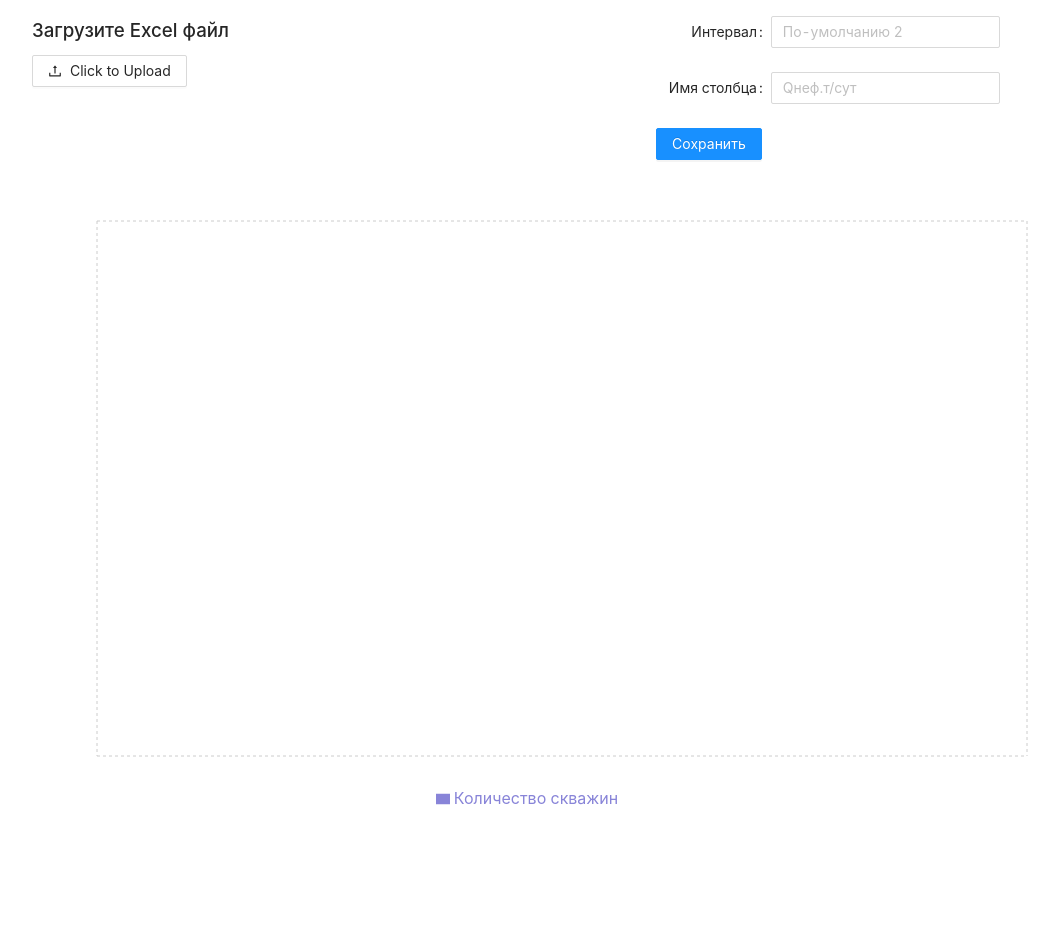
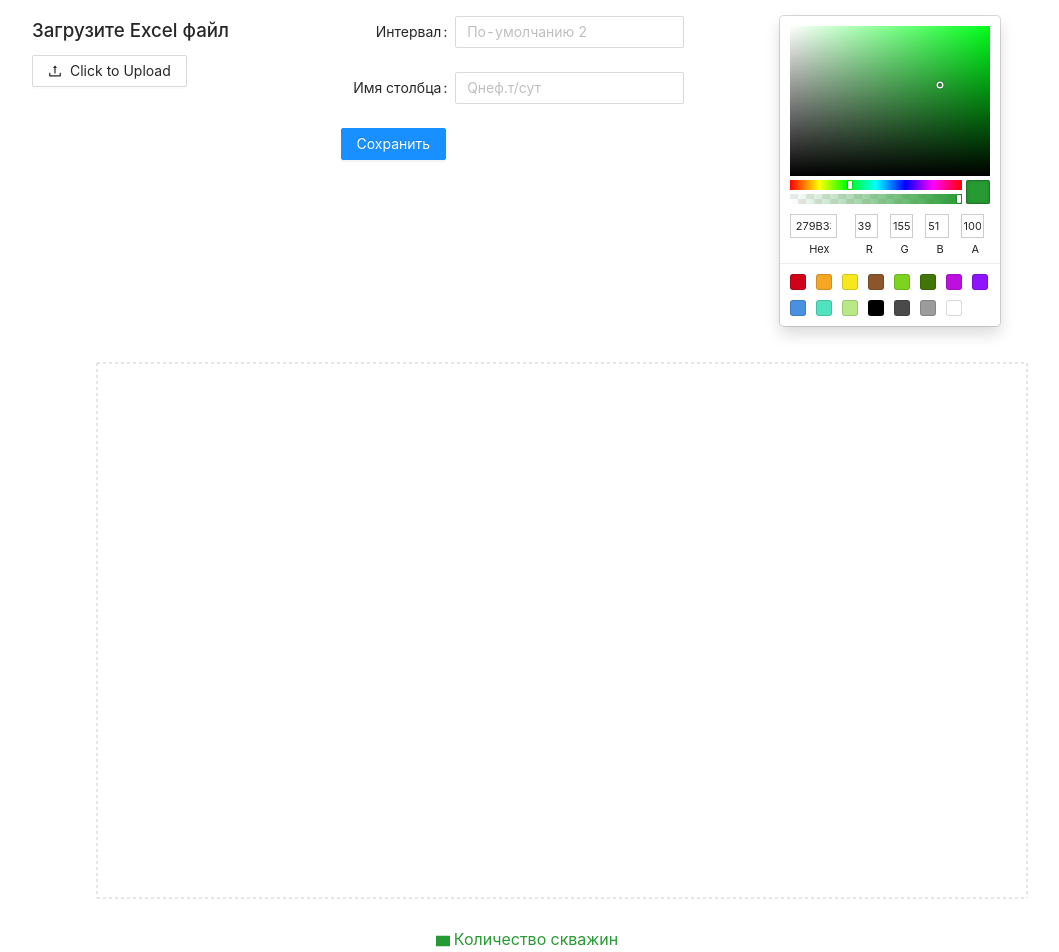
Before and after one commit to GabdrahmanovAR/charts-tn, a React (Create React App) app: page / in a window 1280 px wide. Shown: the top 952 px of the page, without its empty margins (124-1183 px from the left). Before the commit the page ends 823 px from the top, so only its background shows below. Built offline with nearby package versions, Linux system fonts and the light colour scheme.

Commit message:
Добавлена возможность выбора цвета диаграммы

```diff
--- a/package.json
+++ b/package.json
@@ -15,6 +15,7 @@
     "gh-pages": "^3.2.3",
     "node-sass": "^6.0.1",
     "react": "^17.0.2",
+    "react-color": "^2.19.3",
     "react-dom": "^17.0.2",
     "react-router-dom": "^6.2.1",
     "react-scripts": "5.0.0",
@@ -24,6 +25,7 @@
     "xlsx": "0.15.4"
   },
   "devDependencies": {
+    "@types/react-color": "^3.0.6",
     "@typescript-eslint/eslint-plugin": "^5.2.0",
     "@typescript-eslint/parser": "^5.2.0",
     "eslint-config-airbnb": "^18.2.1",
--- a/src/App.tsx
+++ b/src/App.tsx
@@ -5,6 +5,7 @@ import {
 } from 'antd';
 import { UploadOutlined } from '@ant-design/icons';
 import { RcFile } from 'antd/es/upload';
+import { SketchPicker } from 'react-color';
 import { importExcel } from './utils/importExcel';
 import Chart from './components/chart/Chart';
 import { IChartData } from './utils/ConvertJsonToChartData';
@@ -13,6 +14,7 @@ const App = () => {
   const [data, setData] = useState([] as IChartData[]);
   const [interval, setInterval] = useState(2);
   const [file, setFile] = useState({} as RcFile);
+  const [barColor, setBarColor] = useState('#279B33');
 
   useEffect(() => {
     if (file.name) {
@@ -30,7 +32,12 @@ const App = () => {
   };
 
   const handleClickFinishButton = (values: any) => {
-    setInterval(values.interval);
+    console.log(values);
+    if (values.interval) setInterval(values.interval);
+  };
+
+  const handleColorChange = (color: any) => {
+    setBarColor(color.hex);
   };
 
   return (
@@ -59,7 +66,6 @@ const App = () => {
               span: 16,
             }}
             onFinish={handleClickFinishButton}
-            // onFinishFailed={onFinishFailed}
           >
             <Form.Item
               label="Интервал"
@@ -82,9 +88,12 @@ const App = () => {
             </Form.Item>
           </Form>
         </div>
+        <div>
+          <SketchPicker onChange={handleColorChange} color={barColor} />
+        </div>
       </div>
       <div className="main_chart">
-        <Chart data={data} />
+        <Chart data={data} color={barColor} />
       </div>
     </div>
   );
--- a/src/components/chart/Chart.tsx
+++ b/src/components/chart/Chart.tsx
@@ -6,9 +6,10 @@ import { IChartData } from '../../utils/ConvertJsonToChartData';
 
 interface IChartProps {
   data: IChartData[];
+  color: string;
 }
 
-const Chart: FC<IChartProps> = ({ data }) => (
+const Chart: FC<IChartProps> = ({ data, color }) => (
   <BarChart
     width={1000}
     height={600}
@@ -19,7 +20,7 @@ const Chart: FC<IChartProps> = ({ data }) => (
     <YAxis label={{ value: 'Количество скважин', angle: -90, position: 'insideLeft' }} />
     <Tooltip />
     <Legend />
-    <Bar name="Количество скважин" dataKey="count" fill="#8884d8" />
+    <Bar name="Количество скважин" dataKey="count" fill={color} />
   </BarChart>
 );
 
```
Also changed, not shown: 1 other file (tests, documents, lock files or other folders).
